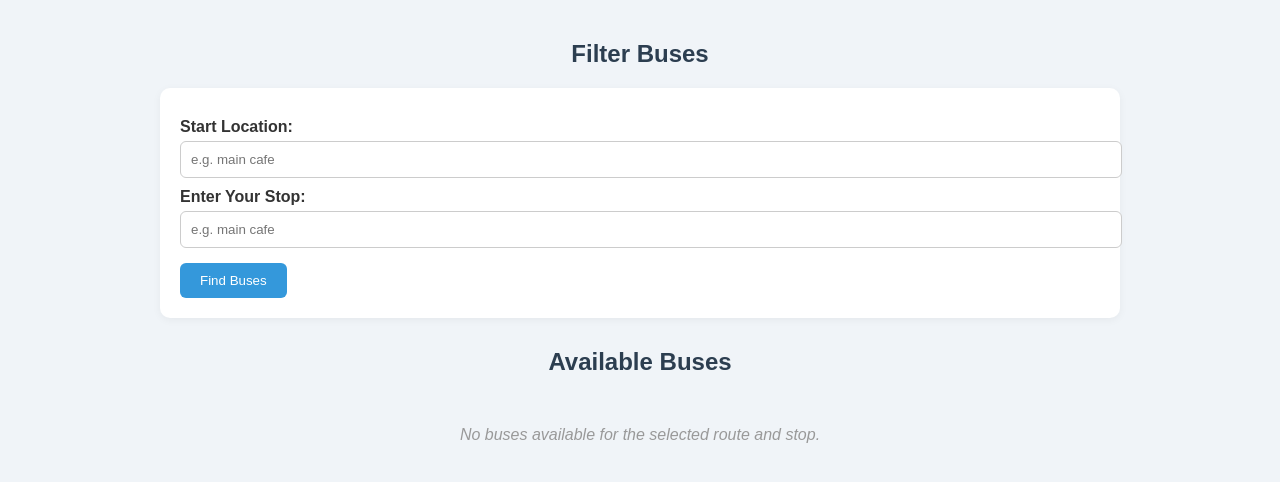
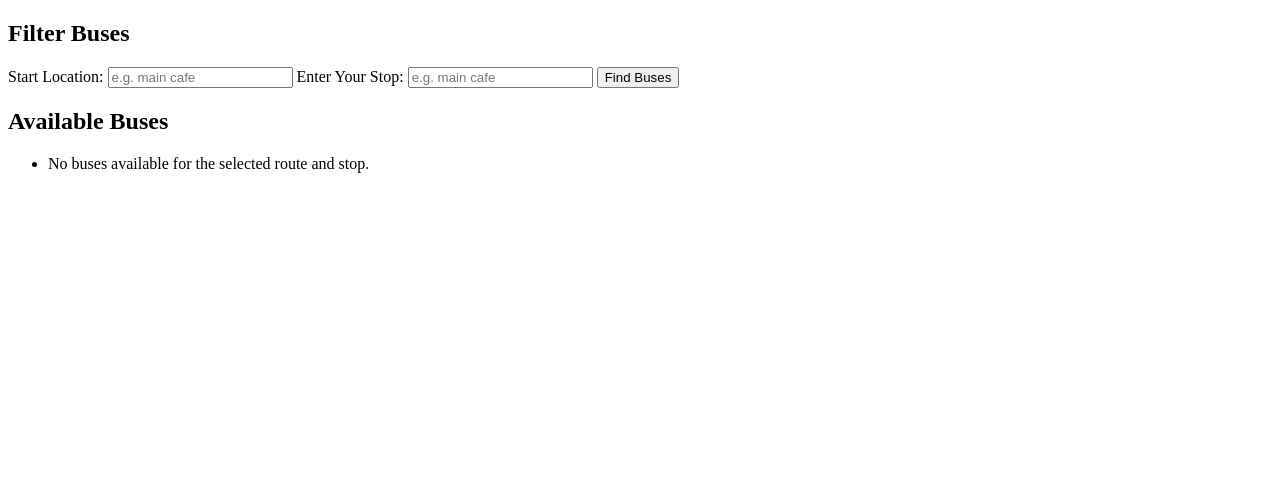
Before and after one commit to dev-rfgul/univ-bus-management-system, a Django app: page /buses/ in a window 1280 px wide. Shown: the top 482 px of the page. Run offline with Django 5.2, Linux system fonts and the light colour scheme.

Commit message:
Remove commented-out HTML and clean up the bus filter and home page templates

```diff
--- a/templates/bus_filter.html
+++ b/templates/bus_filter.html
@@ -1,4 +1,4 @@
-<!-- <!DOCTYPE html>
+<!DOCTYPE html>
 <html lang="en">
   <head>
     <meta charset="UTF-8" />
@@ -53,163 +53,4 @@
       {% endfor %}
     </ul>
   </body>
-</html> -->
-
-
-<!DOCTYPE html>
-<html lang="en">
-  <head>
-    <meta charset="UTF-8" />
-    <meta name="viewport" content="width=device-width, initial-scale=1.0" />
-    <title>Available Buses</title>
-    <style>
-      body {
-        font-family: Arial, sans-serif;
-        background-color: #f0f4f8;
-        color: #333;
-        padding: 20px;
-        max-width: 960px;
-        margin: auto;
-      }
-
-      h2 {
-        text-align: center;
-        color: #2c3e50;
-        margin-bottom: 20px;
-      }
-
-      form {
-        background: white;
-        padding: 20px;
-        border-radius: 10px;
-        margin-bottom: 30px;
-        box-shadow: 0 2px 8px rgba(0, 0, 0, 0.05);
-      }
-
-      label {
-        display: block;
-        margin-top: 10px;
-        font-weight: bold;
-      }
-
-      input[type="text"] {
-        width: 100%;
-        padding: 10px;
-        margin-top: 5px;
-        border: 1px solid #ccc;
-        border-radius: 6px;
-      }
-
-      button {
-        margin-top: 15px;
-        padding: 10px 20px;
-        background-color: #3498db;
-        color: white;
-        border: none;
-        border-radius: 6px;
-        cursor: pointer;
-        transition: background-color 0.3s ease;
-      }
-
-      button:hover {
-        background-color: #2980b9;
-      }
-
-      .bus-list {
-        display: flex;
-        flex-wrap: wrap;
-        gap: 20px;
-        justify-content: center;
-      }
-
-      .bus-card {
-        background-color: white;
-        border-radius: 10px;
-        box-shadow: 0 4px 12px rgba(0, 0, 0, 0.05);
-        padding: 20px;
-        width: 300px;
-        transition: transform 0.2s ease;
-      }
-
-      .bus-card:hover {
-        transform: translateY(-5px);
-      }
-
-      .bus-card strong {
-        display: block;
-        margin: 5px 0;
-        color: #2c3e50;
-      }
-
-      .bus-card ul {
-        margin-left: 20px;
-        padding-left: 0;
-        list-style-type: disc;
-      }
-
-      .bus-card a {
-        color: #3498db;
-        text-decoration: none;
-      }
-
-      .bus-card a:hover {
-        text-decoration: underline;
-      }
-
-      .no-bus {
-        text-align: center;
-        color: #999;
-        font-style: italic;
-        margin-top: 30px;
-      }
-    </style>
-  </head>
-  <body>
-    <h2>Filter Buses</h2>
-    <form method="POST">
-      {% csrf_token %}
-      <label for="start_location">Start Location:</label>
-      <input
-        type="text"
-        name="start_location"
-        placeholder="e.g. main cafe"
-        required
-      />
-      <label for="stop">Enter Your Stop:</label>
-      <input type="text" name="stop" placeholder="e.g. main cafe" required />
-      <button type="submit">Find Buses</button>
-    </form>
-
-    <h2>Available Buses</h2>
-    <div class="bus-list">
-      {% for bus in buses %}
-      <div class="bus-card">
-        <strong>Bus Number:</strong> {{ bus }}
-        <strong>Seats Left:</strong> {{ bus.available_seats }}
-        <strong>Departure:</strong> {{ bus.departure_time }}
-
-        {% with route=bus.route %}
-        <strong>Route:</strong> {{ route.route_number }} <br />
-        {{ route.start_location }} → {{ route.end_location }}
-
-        <strong>Stops:</strong>
-        <ul>
-          <li>{{ route.stops }}</li>
-        </ul>
-        {% endwith %}
-
-        {% if user.is_authenticated %}
-        <form method="POST" action="{% url 'register_bus' bus.id %}">
-          {% csrf_token %}
-          <button type="submit">Register</button>
-        </form>
-        {% else %}
-        <p><a href="{% url 'login' %}">Login to Register</a></p>
-        {% endif %}
-      </div>
-      {% empty %}
-      <p class="no-bus">No buses available for the selected route and stop.</p>
-      {% endfor %}
-    </div>
-  </body>
 </html>
--- a/templates/home.html
+++ b/templates/home.html
@@ -1,5 +1,3 @@
-
-
 <!DOCTYPE html>
 <html lang="en">
   <head>
```
